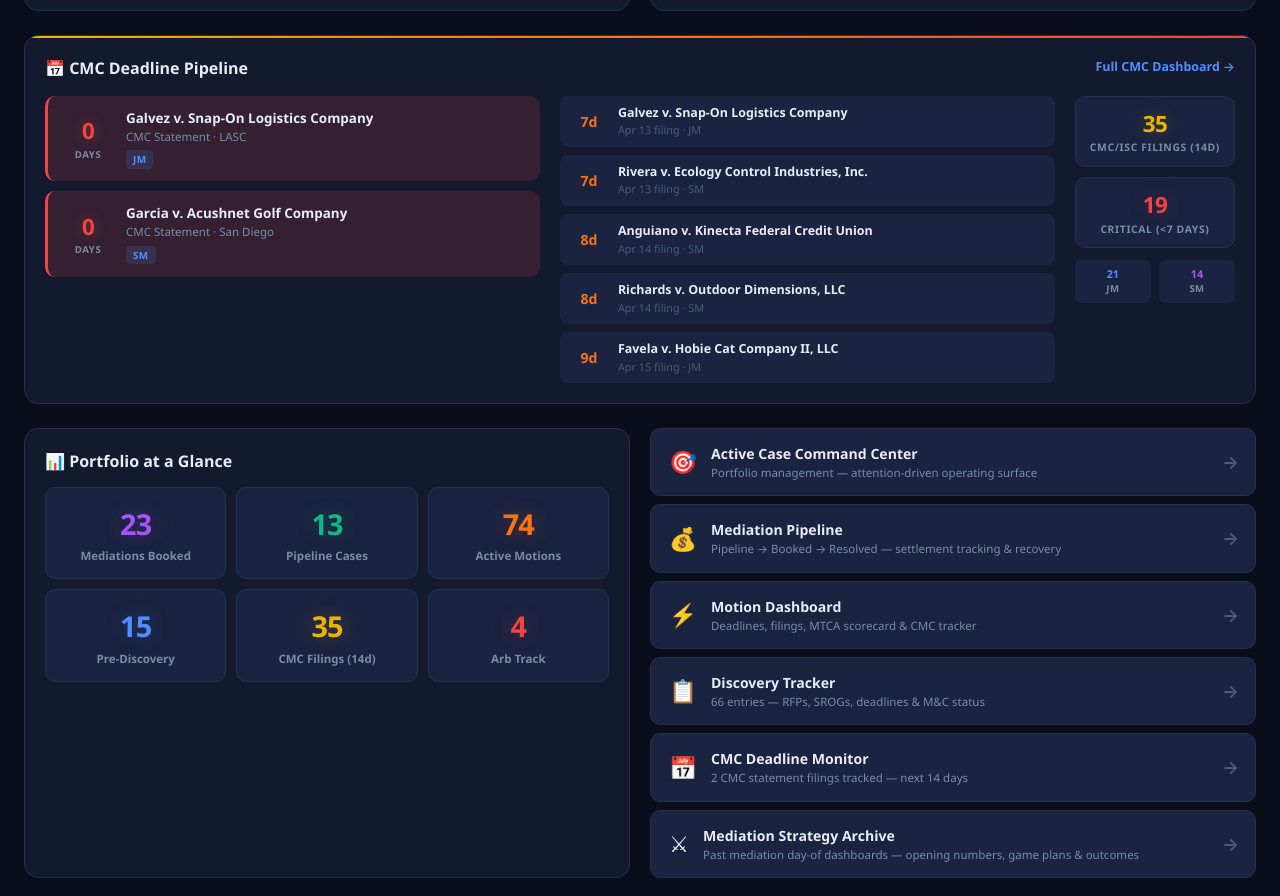
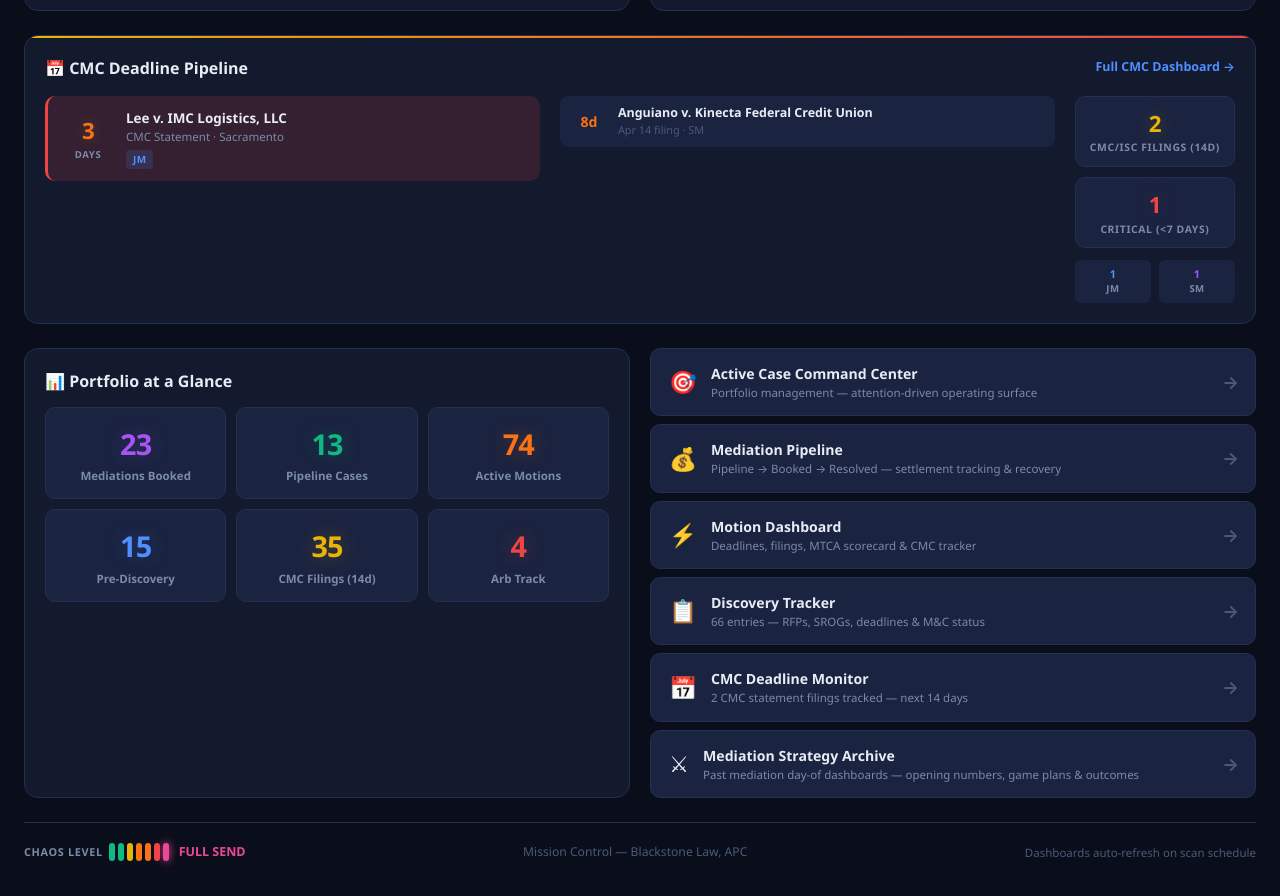
Before and after one commit to ryanquadrel/blackstone-dashboards, a website: page public/index.html in a window 1280 px wide. Shown: the part 1049-1945 px from the top of the page. Drawn offline with Linux system fonts and the light colour scheme.

Commit message:
landing: rebuild CMC Pipeline box with filing-deadline filter

```diff
--- a/public/index.html
+++ b/public/index.html
@@ -460,53 +460,33 @@ body::before{content:'';position:fixed;top:0;left:0;right:0;bottom:0;background:
   <div class="cmc-body">
     <!-- CRITICAL FILINGS -->
         <div class="cmc-critical">
+
       <div class="cmc-card" onclick="event.stopPropagation();window.location='/cmc-deadline-monitor/'">
-        <div class="cmc-countdown cd-red"><div class="cd-num">0</div><div class="cd-unit">days</div></div>
+        <div class="cmc-countdown cd-orange"><div class="cd-num">3</div><div class="cd-unit">days</div></div>
         <div class="cmc-meta">
-          <div class="cm-case">Galvez v. Snap-On Logistics Company</div>
-          <div class="cm-detail">CMC Statement &middot; LASC</div>
+          <div class="cm-case">Lee v. IMC Logistics, LLC</div>
+          <div class="cm-detail">CMC Statement &middot; Sacramento</div>
           <span class="cm-atty">JM</span>
         </div>
       </div>
-      <div class="cmc-card" onclick="event.stopPropagation();window.location='/cmc-deadline-monitor/'">
-        <div class="cmc-countdown cd-red"><div class="cd-num">0</div><div class="cd-unit">days</div></div>
-        <div class="cmc-meta">
-          <div class="cm-case">Garcia v. Acushnet Golf Company</div>
-          <div class="cm-detail">CMC Statement &middot; San Diego</div>
-          <span class="cm-atty">SM</span>
-        </div>
-      </div>
+
     </div>
     <!-- UPCOMING -->
         <div class="cmc-upcoming">
-      <div class="cmc-up-item" onclick="event.stopPropagation();window.location='/cmc-deadline-monitor/'">
-        <div class="cmc-up-days d-orange">7d</div>
-        <div class="cmc-up-info"><div class="ui-case">Galvez v. Snap-On Logistics Company</div><div class="ui-date">Apr 13 filing &middot; JM</div></div>
-      </div>
-      <div class="cmc-up-item" onclick="event.stopPropagation();window.location='/cmc-deadline-monitor/'">
-        <div class="cmc-up-days d-orange">7d</div>
-        <div class="cmc-up-info"><div class="ui-case">Rivera v. Ecology Control Industries, Inc.</div><div class="ui-date">Apr 13 filing &middot; SM</div></div>
-      </div>
+
       <div class="cmc-up-item" onclick="event.stopPropagation();window.location='/cmc-deadline-monitor/'">
         <div class="cmc-up-days d-orange">8d</div>
         <div class="cmc-up-info"><div class="ui-case">Anguiano v. Kinecta Federal Credit Union</div><div class="ui-date">Apr 14 filing &middot; SM</div></div>
       </div>
-      <div class="cmc-up-item" onclick="event.stopPropagation();window.location='/cmc-deadline-monitor/'">
-        <div class="cmc-up-days d-orange">8d</div>
-        <div class="cmc-up-info"><div class="ui-case">Richards v. Outdoor Dimensions, LLC</div><div class="ui-date">Apr 14 filing &middot; SM</div></div>
-      </div>
-      <div class="cmc-up-item" onclick="event.stopPropagation();window.location='/cmc-deadline-monitor/'">
-        <div class="cmc-up-days d-orange">9d</div>
-        <div class="cmc-up-info"><div class="ui-case">Favela v. Hobie Cat Company II, LLC</div><div class="ui-date">Apr 15 filing &middot; JM</div></div>
-      </div>
+
     </div>
     <!-- STATS -->
     <div class="cmc-stats">
-      <div class="cmc-stat-box"><div class="sb-num" style="color:var(--yellow);text-shadow:0 0 16px rgba(234,179,8,.3)">35</div><div class="sb-label">CMC/ISC Filings (14d)</div></div>
-      <div class="cmc-stat-box"><div class="sb-num glow-red">19</div><div class="sb-label">Critical (&lt;7 days)</div></div>
+      <div class="cmc-stat-box"><div class="sb-num" style="color:var(--yellow);text-shadow:0 0 16px rgba(234,179,8,.3)">2</div><div class="sb-label">CMC/ISC Filings (14d)</div></div>
+      <div class="cmc-stat-box"><div class="sb-num glow-red">1</div><div class="sb-label">Critical (&lt;7 days)</div></div>
       <div class="cmc-workload">
-        <div class="cmc-wl-bar"><span style="color:var(--blue)">21</span><div class="wl-name">JM</div></div>
-        <div class="cmc-wl-bar"><span style="color:var(--purple)">14</span><div class="wl-name">SM</div></div>
+        <div class="cmc-wl-bar"><span style="color:var(--blue)">1</span><div class="wl-name">JM</div></div>
+        <div class="cmc-wl-bar"><span style="color:var(--purple)">1</span><div class="wl-name">SM</div></div>
       </div>
     </div>
   </div>
```
